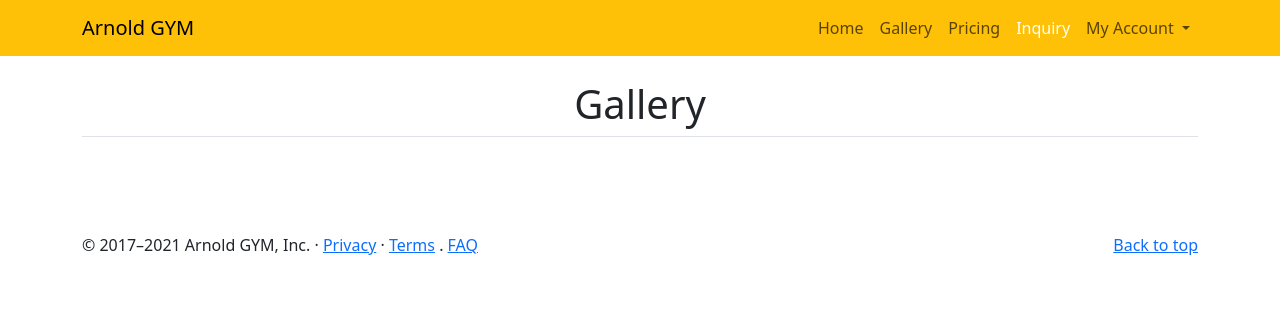
After one commit to Ayman097/GMS, a Django app: page /gallery in a window 1280 px wide. The commit adds this page. Shown: the top 320 px of the page. Run offline with Django 4.2, Linux system fonts and the light colour scheme; data that the repository does not hold is empty; some libraries are stand-ins or nearby versions.

Commit message:
Create Gallery & GalleryImage Model and add them to admin panel, create templates for these end point and fetch model data in templates

```diff
--- a/GymManagementSystem/gym/templates/base.html
+++ b/GymManagementSystem/gym/templates/base.html
@@ -23,7 +23,7 @@
 	          <a class="nav-link" aria-current="page" href="./">Home</a>
 	        </li>
 	        <li class="nav-item">
-	          <a class="nav-link" aria-current="page" href="gallery.php">Gallery</a>
+	          <a class="nav-link" aria-current="page" href="{% url 'gallery' %}">Gallery</a>
 	        </li>
 	        <li class="nav-item">
 	          <a class="nav-link" href="pricing.php">Pricing</a>
--- /dev/null
+++ b/GymManagementSystem/gym/templates/gallery.html
@@ -0,0 +1,27 @@
+{% extends 'base.html' %}
+
+{% block content %}
+    <!-- Main Start -->
+    <main>
+		<!-- Services -->
+		<section class="container my-4">
+			<h1 class="text-center mb-4 section-heading border-bottom pb-2">Gallery</h1>
+			<div class="row">
+                {% for gallery in galleries %}
+				<div class="col-md-4 mb-4">
+					<div class="card">
+					  <img src="{{ gallery.img.url }}" class="card-img-top" alt="...">
+					  <div class="card-body">
+					    <h5 class="card-title">{{ gallery.title }}</h5>
+					    <p class="card-text">{{ gallery.detail }}</p>
+					    <a href="{% url 'gallery_img' gallery.pk %}" class="btn btn-primary">View All</a>
+					  </div>
+					</div>
+				</div>
+                {% endfor %}
+			</div>
+		</section>
+		<!-- End -->
+    </main>
+    <!-- End -->
+{% endblock %}
--- a/GymManagementSystem/gym/urls.py
+++ b/GymManagementSystem/gym/urls.py
@@ -8,5 +8,7 @@
     path('pagedetail/<int:pk>', views.page_detail, name='page'),
     path('faq', views.faq, name='faq'),
     path('inquiry', views.inquiry, name='inquiry'),
+    path('gallery', views.gallery, name='gallery'),
+    path('gallery_img/<int:pk>', views.gallery_detail, name='gallery_img'),
 ]
 urlpatterns += static(settings.MEDIA_URL, document_root=settings.MEDIA_ROOT)
--- a/GymManagementSystem/gym/views.py
+++ b/GymManagementSystem/gym/views.py
@@ -1,5 +1,5 @@
 from django.shortcuts import render
-from .models import Banners, Service, Pages, Faq
+from .models import Banners, Service, Pages, Faq, Gallery, GalleryImage
 from .forms import InquiryForm
 
 # Create your views here.
@@ -28,3 +28,14 @@
             msg = 'Data has been Sended'
     form = InquiryForm(request.POST)
     return render(request, 'inquiry.html', {'form': form, 'msg': msg})
+
+# Show galleries
+def gallery(request):
+    galleries = Gallery.objects.all().order_by('-id') # descending
+    return render(request, 'gallery.html', {'galleries': galleries})
+
+# Show galleries
+def gallery_detail(request,pk):
+    gallery = Gallery.objects.get(id=pk)
+    gallery_imgs = GalleryImage.objects.filter(gallery=gallery)
+    return render(request, 'gallery_img.html', {'gallery_imgs': gallery_imgs, 'gallery': gallery})
```
Also changed, not shown: GymManagementSystem/gym/admin.py (+9 -1 lines), GymManagementSystem/gym/models.py (+27 -0 lines), GymManagementSystem/gym/templates/gallery_img.html (added, +23 -0 lines), GymManagementSystem/gym/migrations/0008_gallery_galleryimage.py (added), GymManagementSystem/gym/migrations/0009_galleryimage_gallery.py (added), GymManagementSystem/gym/static/imgs/Shirtless.jpg (added), GymManagementSystem/gym/static/imgs/skipping.jpg (added), GymManagementSystem/media/gallery/skipping.jpg (added), GymManagementSystem/media/gallery/skipping_VIKRY0y.jpg (added), GymManagementSystem/media/gallery_imgs/Shirtless.jpg (added).
